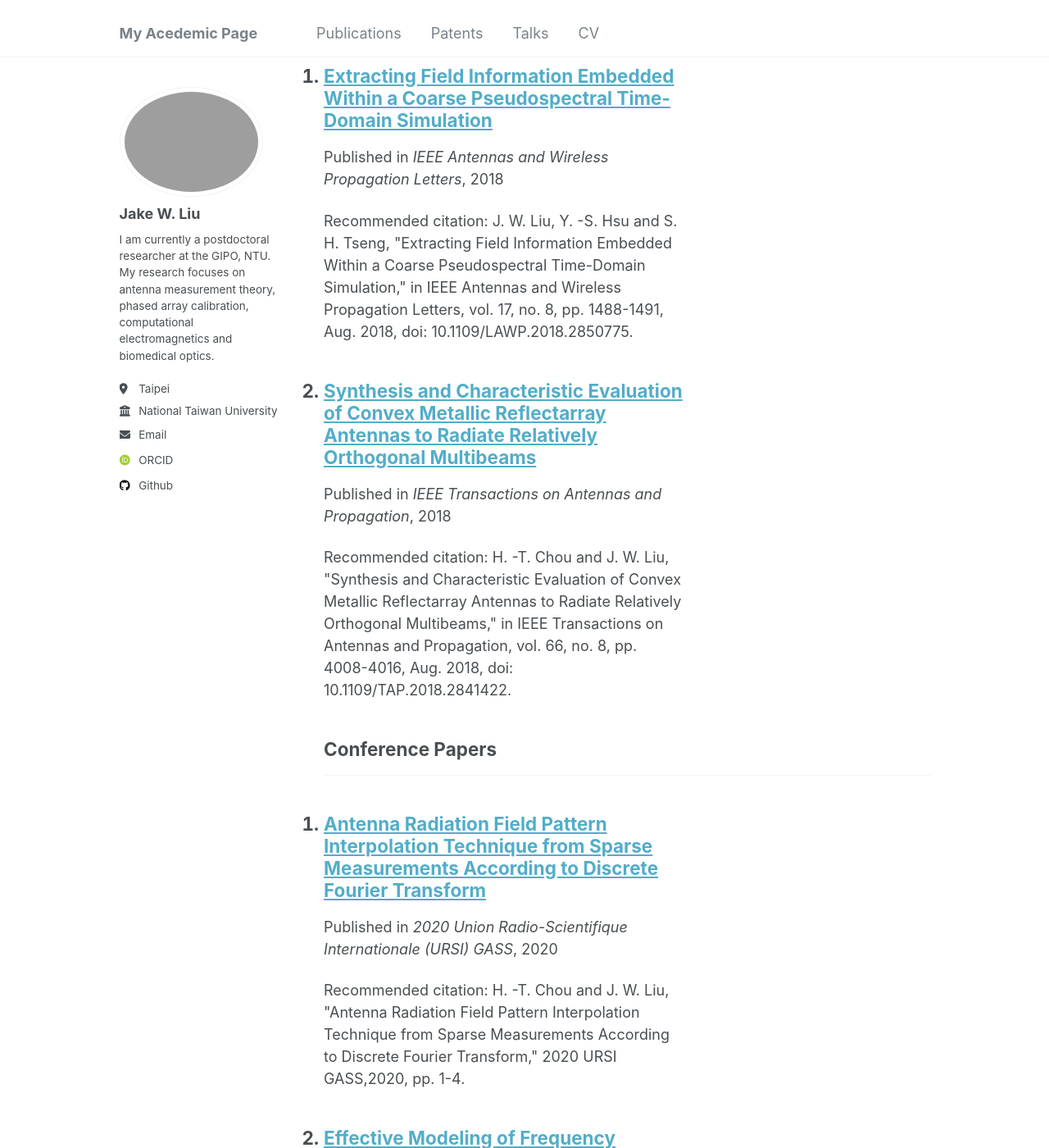
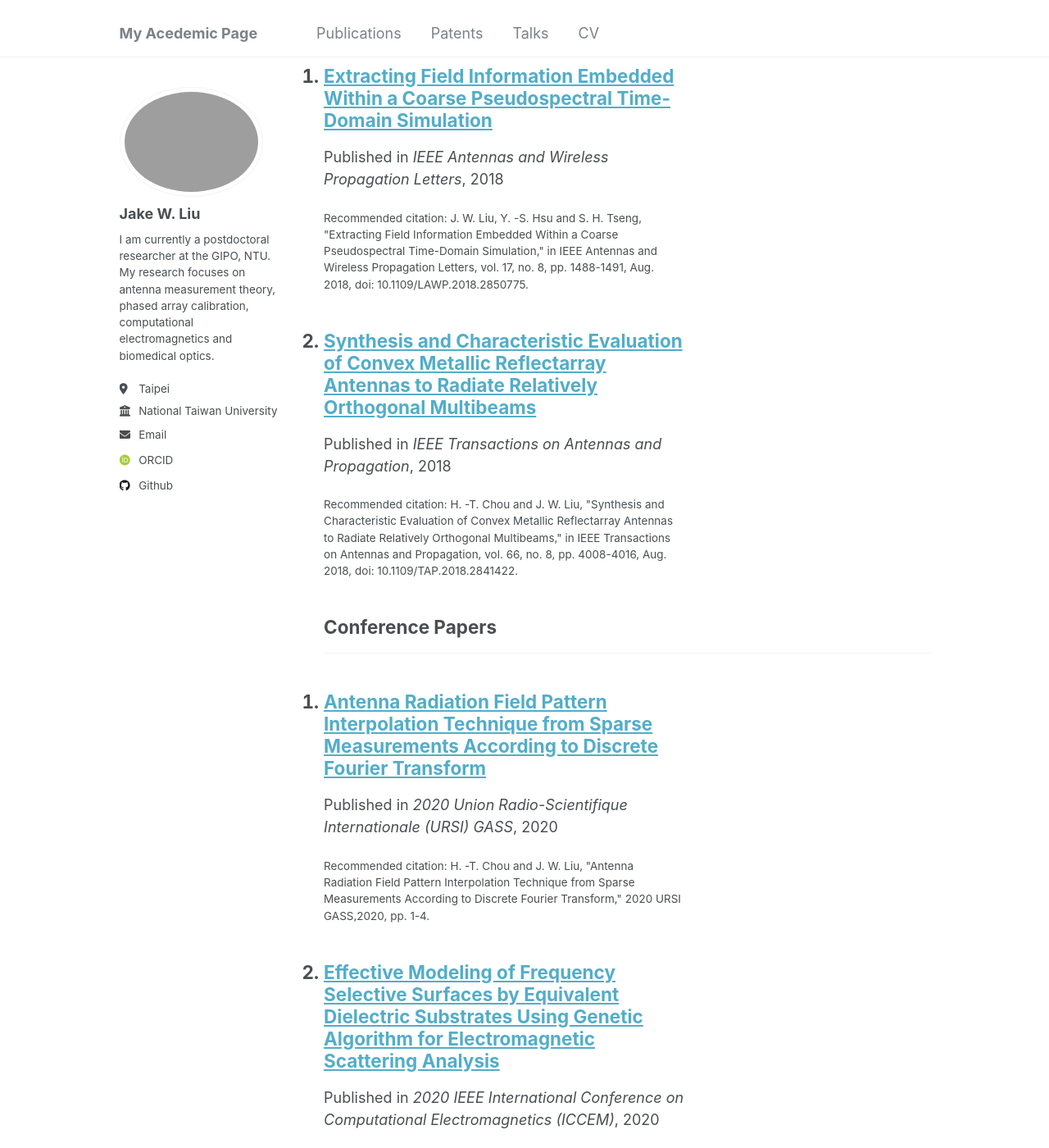
Before and after one commit to akjake616/jwliu, a Jekyll site: the page built from _pages/publications.html, in a window 1280 px wide and 1400 px high, scrolled down 191 px. Shown: the whole window at 82% size. Built offline with Jekyll 4.4.1, drawn with Linux system fonts in a browser that asks for light colours; some web fonts are replaced.

Commit message:
add citation font

```diff
--- a/_includes/archive-single.html
+++ b/_includes/archive-single.html
@@ -66,20 +66,20 @@
     {% endif %}
 
     {% if post.citation and post.paperurl and post.patenturl and post.slidesurl %}
-    <p>Recommended citation: {{ post.citation }}<br /><a href="{{ post.paperurl }}">Download Paper</a> | <a
+    <p class="archive__item-citation" >Recommended citation: {{ post.citation }}<br /><a href="{{ post.paperurl }}">Download Paper</a> | <a
         href="{{ post.slidesurl }}">Download Slides</a></p>
     {% elsif post.citation and post.paperurl %}
-    <p>Recommended citation: {{ post.citation }}<br /><a href="{{ post.paperurl }}">Download Paper</a></p>
+    <p class="archive__item-citation" >Recommended citation: {{ post.citation }}<br /><a href="{{ post.paperurl }}">Download Paper</a></p>
     {% elsif post.patenturl %}
-    <p><a href="{{ post.patenturl }}">Google Patent</a></p>
+    <p class="archive__item-citation" ><a href="{{ post.patenturl }}">Google Patent</a></p>
     {% elsif post.citation and post.slidesurl %}
-    <p>Recommended citation: {{ post.citation }}<br /><a href="{{ post.slidesurl }}">Download Slides</a></p>
+    <p class="archive__item-citation" >Recommended citation: {{ post.citation }}<br /><a href="{{ post.slidesurl }}">Download Slides</a></p>
     {% elsif post.citation %}
-    <p>Recommended citation: {{ post.citation }}</p>
+    <p class="archive__item-citation" >Recommended citation: {{ post.citation }}</p>
     {% elsif post.paperurl %}
-    <p><a href=" {{ post.paperurl }} ">Download Paper</a></p>
+    <p class="archive__item-citation" ><a href=" {{ post.paperurl }} ">Download Paper</a></p>
     {% elsif post.slidesurl %}
-    <p><a href="{{ post.slidesurl }}">Download Slides</a></p>
+    <p class="archive__item-citation" ><a href="{{ post.slidesurl }}">Download Slides</a></p>
     </p>
     {% endif %}
 
--- a/_sass/_archive.scss
+++ b/_sass/_archive.scss
@@ -59,6 +59,15 @@
 
 .archive__item-excerpt {
   margin-top: 0;
+  font-size: $type-size-6;
+
+  & + p {
+    text-indent: 0;
+  }
+}
+
+.archive__item-citation {
+  margin-top: 1px;
   font-size: $type-size-6;
 
   & + p {
```
